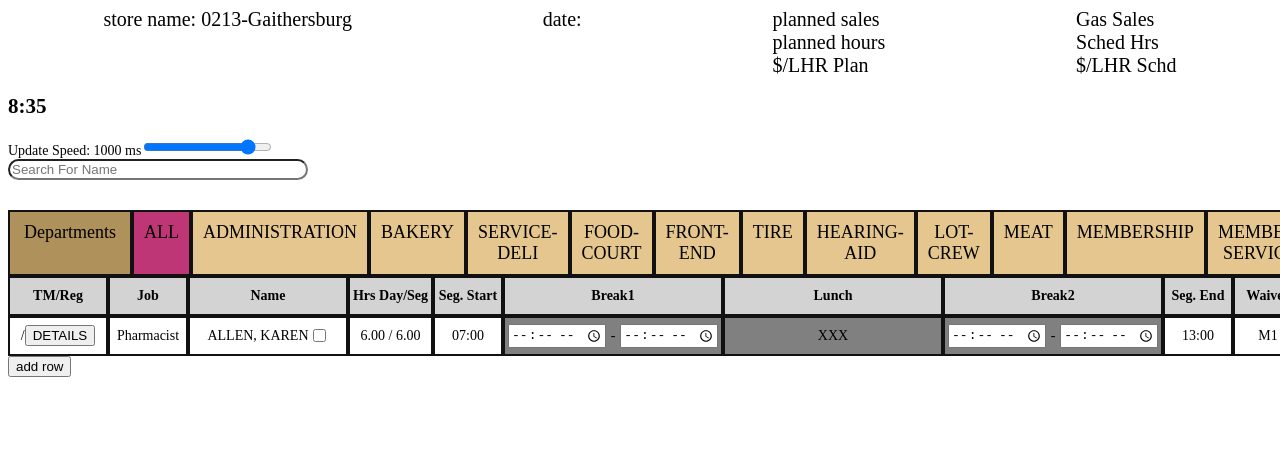
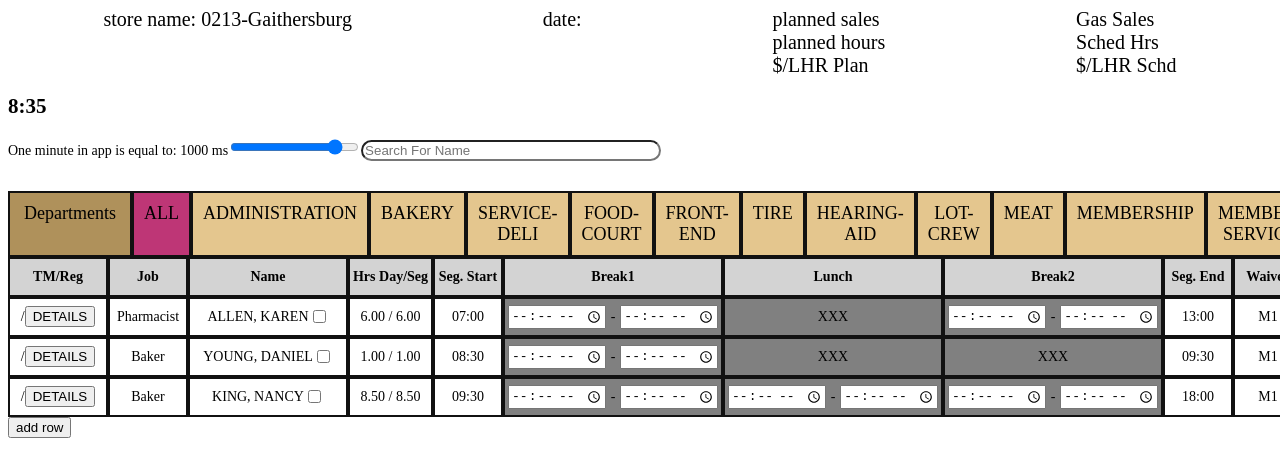
Before and after one commit to mateusmatters/ScheduleBoardApp, a React (Create React App) app: page / in a window 1280 px wide. Shown: the top 476 px of the page. Built offline with nearby package versions, Linux system fonts and the light colour scheme.

Commit message:
commit before putting scary code

```diff
--- a/src/App.css
+++ b/src/App.css
@@ -74,8 +74,6 @@ input[type="time"] {
 .salmon{
   background-color: salmon;
 }
-
-
 
 .progress-bar{
   position: absolute;
@@ -177,3 +175,7 @@ input[type="time"] {
 .error-text {
   color: red;
 }
+
+.inline{
+  display: inline;
+}
--- a/src/App.js
+++ b/src/App.js
@@ -107,9 +107,9 @@ function App() {
             <div>$/LHR Schd</div>
           </div>
         </div>
-        <h2>{time.getHours()}:{time.getMinutes()}</h2>
-        <div>
-          <label>Update Speed: {intervalSpeed} ms</label>
+        <div className = "inline">
+          <h2>{time.getHours()}:{time.getMinutes()}</h2>
+          <label>One minute in app is equal to: {intervalSpeed} ms</label>
           <input
             type="range"
             min={minSliderValue}
--- a/src/class definitions/helperFunctions.js
+++ b/src/class definitions/helperFunctions.js
@@ -99,33 +99,32 @@ export function chooseRightColor(emp, typeOfBreak, time){
             }
         }
     } else if(typeOfBreak === "lunch"){
-        // if(emp.break1StartTime === null || emp.break1EndTime === null){
-        //     return ["light-grey", "none", 0]
-        // } else if(emp.lunchStartTime === null){
-        //     let earliestTimeToStartLunch = addTime(emp.segmentStart, 240);
-        //     let minsBeforeOrAfterEarliestLunchTime = compareTimeStamps(time, earliestTimeToStartLunch);
-        //     if(minsBeforeOrAfterEarliestLunchTime<0){
-        //         return ["white", "green", Math.round(((120 + minsBeforeOrAfterEarliestLunchTime)/120) *100)];
-        //     } else if(minsBeforeOrAfterEarliestLunchTime>=0 && minsBeforeOrAfterEarliestLunchTime < 120){
-        //         return ["green","red", Math.round((minsBeforeOrAfterEarliestLunchTime/120) * 100)]
-        //     } else{
-        //         return ["dark-red", "none", 0]
-        //     }
+        if(emp.hoursDaySeg > 6 && (emp.break1StartTime === null || emp.break1EndTime === null)) return ["light-grey", "none", 0]
 
-        // } else if (emp.lunchEndTime === null){
-        //     let timeToEndLunch = addTime(emp.break1StartTime, 30);
-        //     let minsBeforeOrAfterLunchEndTime = compareTimeStamps(time, timeToEndLunch);
-        //     if(minsBeforeOrAfterLunchEndTime < 0){
-        //         let a = Math.round(((30+minsBeforeOrAfterLunchEndTime)/30)* 100)
-        //         return ["white", "salmon", a];
-        //     } else{
-        //         return ["dark-red", "none", 0];
-        //     }
-        // }
+        if(emp.lunchStartTime === null){
+            return ["dark-red", "none", 0]
+            // let earliestTimeToStartLunch = addTime(emp.segmentStart, 240);
+            // let minsBeforeOrAfterEarliestLunchTime = compareTimeStamps(time, earliestTimeToStartLunch);
+            // if(minsBeforeOrAfterEarliestLunchTime<0){
+            //     return ["white", "green", Math.round(((120 + minsBeforeOrAfterEarliestLunchTime)/120) *100)];
+            // } else if(minsBeforeOrAfterEarliestLunchTime>=0 && minsBeforeOrAfterEarliestLunchTime < 120){
+            //     return ["green","red", Math.round((minsBeforeOrAfterEarliestLunchTime/120) * 100)]
+            // } else{
+            //     return ["dark-red", "none", 0]
+            // }
+        } else if (emp.lunchEndTime === null){
+            let timeToEndLunch = addTime(emp.lunchStartTime, 30);
+            let minsBeforeOrAfterLunchEndTime = compareTimeStamps(time, timeToEndLunch);
+            if(minsBeforeOrAfterLunchEndTime < 0){
+                let barWidth = minsBeforeOrAfterLunchEndTime >= -30 ? getPercentage(minsBeforeOrAfterLunchEndTime + 30,30) : 0
+                return ["white", "salmon", barWidth];
+            } else{
+                return ["dark-red", "none", 0];
+            }
+        }
     } else if(typeOfBreak === "break2"){
         //have section grayed out if 1. Is 6 hour day and break1 times not done or 2. Is more than 6 hour day and lunch times not done
         if(emp.hoursDaySeg === 6 && (emp.break1StartTime === null || emp.break1EndTime === null)) return ["light-grey", "none", 0];
-
         if(emp.hoursDaySeg > 6 && (emp.lunchStartTime === null || emp.lunchEndTime === null)) return ["light-grey", "none", 0]
 
         if(emp.break2StartTime === null){
--- a/src/class definitions/testEmployeesArray.js
+++ b/src/class definitions/testEmployeesArray.js
@@ -109,8 +109,8 @@ const employeeArray = new SortedArray(Employee);
 // employeeArray.add(new Employee("CHARLES", "HALL", createTimeStamp(13,45), createTimeStamp(18,45), "Pharmacist", "PHARMACY"));
 employeeArray.add(new Employee("KAREN", "ALLEN", createTimeStamp(7,0), createTimeStamp(13,0), "Pharmacist", "PHARMACY"));
 
-// employeeArray.add(new Employee("DANIEL", "YOUNG", createTimeStamp(8,30), createTimeStamp(9,30), "Baker", "BAKERY")); //WEIRD SEG
-// employeeArray.add(new Employee("NANCY", "KING", createTimeStamp(9,30), createTimeStamp(18,0), "Baker", "BAKERY"));
+employeeArray.add(new Employee("DANIEL", "YOUNG", createTimeStamp(8,30), createTimeStamp(9,30), "Baker", "BAKERY")); //WEIRD SEG
+employeeArray.add(new Employee("NANCY", "KING", createTimeStamp(9,30), createTimeStamp(18,0), "Baker", "BAKERY"));
 
 
 export default employeeArray;
```
